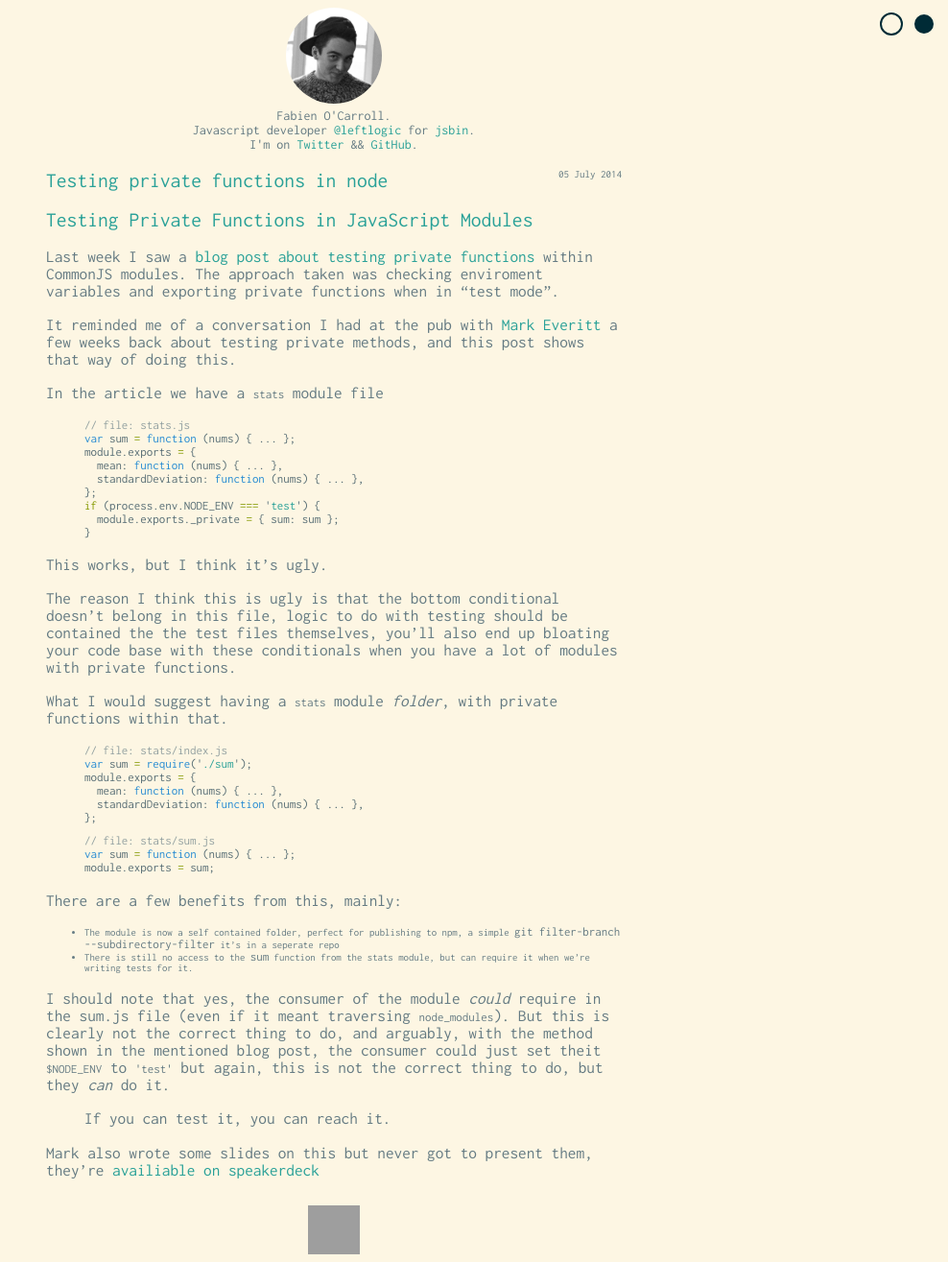
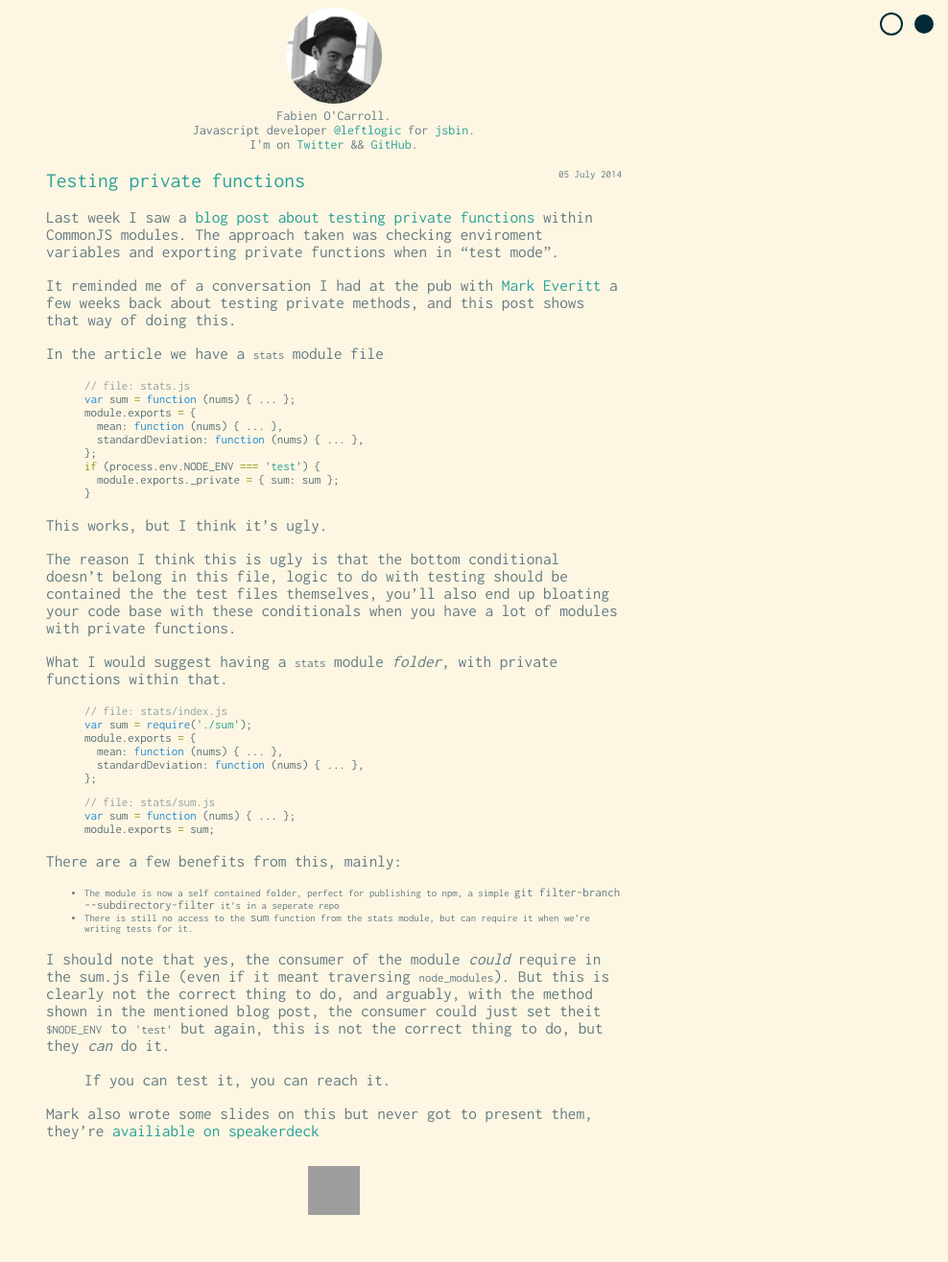
Before and after one commit to allouis/allouis.github.io, a Jekyll site: the page built from _posts/2014-07-05-testing-private-functions.md, in a window 1280 px wide. Shown: the whole page at 96% size, without its empty margins (292-1280 px from the left). Built offline with Jekyll 4.4.1, drawn with Linux system fonts in a browser that asks for light colours; Markdown is read by kramdown in place of the engine named in the settings; after the commit the page ends 1274 px from its top, so only the background shows below that; grey boxes are pictures that could not be loaded.

Commit message:
update title

```diff
--- a/_posts/2014-07-05-testing-private-functions.md
+++ b/_posts/2014-07-05-testing-private-functions.md
@@ -1,10 +1,8 @@
 ---
 layout: post
-title: Testing private functions in node
-description: <p> A better way of organising your private functions and testing them </p>
+title: Testing private functions
+description: <p> A better way of organising your private functions and testing them in node </p>
 ---
-
-# Testing Private Functions in JavaScript Modules
 
 Last week I saw a [blog post about testing private functions](http://engineering.clever.com/2014/07/29/testing-private-functions-in-javascript-modules) within CommonJS modules. The approach taken was checking enviroment variables and exporting private functions when in "test mode".
 
```
